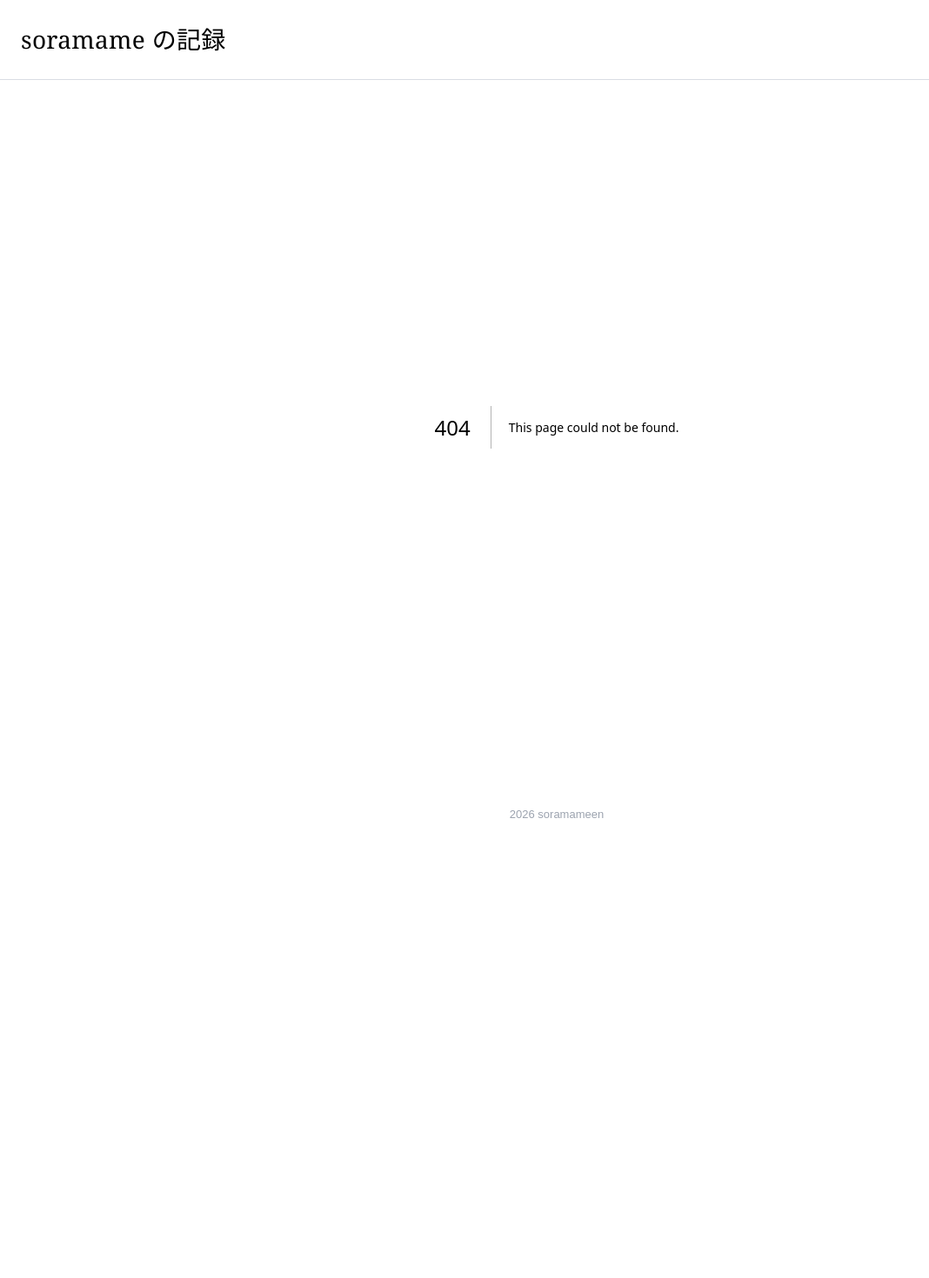
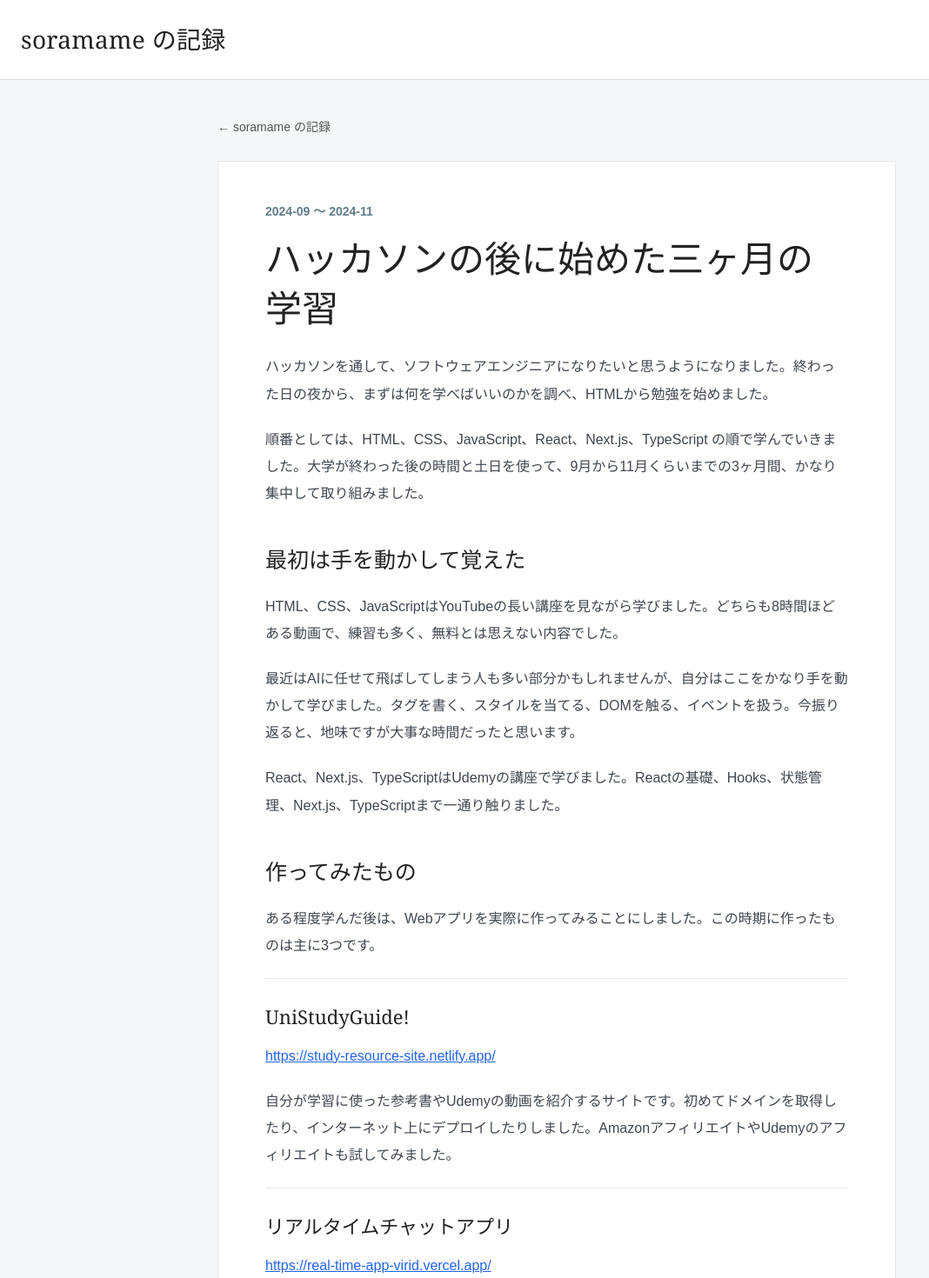
Before and after one commit to soramameen/portfolio-nextjs, a Next.js app: page /learning in a window 1280 px wide. Before the commit this address had no page. Shown: the top 1470 px of the page at 87% size, without its empty margins (0-1068 px from the left). Before the commit the page ends 981 px from the top, so only its background shows below. Built offline with nearby package versions, Linux system fonts and the light colour scheme.

Commit message:
add: learning page

```diff
--- /dev/null
+++ b/app/learning/page.tsx
@@ -0,0 +1,86 @@
+import Link from "next/link";
+
+const basePath =
+  process.env.NODE_ENV === "development" ? "" : "/portfolio-nextjs";
+
+export default function Learning() {
+  return (
+    <main className="wrap">
+      <Link className="back" href="/">
+        ← soramame の記録
+      </Link>
+      <article>
+        <div className="date">2024-09 〜 2024-11</div>
+        <h1>ハッカソンの後に始めた三ヶ月の学習</h1>
+
+        <p>
+          ハッカソンを通して、ソフトウェアエンジニアになりたいと思うようになりました。終わった日の夜から、まずは何を学べばいいのかを調べ、HTMLから勉強を始めました。
+        </p>
+        <p>
+          順番としては、HTML、CSS、JavaScript、React、Next.js、TypeScript
+          の順で学んでいきました。大学が終わった後の時間と土日を使って、9月から11月くらいまでの3ヶ月間、かなり集中して取り組みました。
+        </p>
+
+        <h2>最初は手を動かして覚えた</h2>
+        <p>
+          HTML、CSS、JavaScriptはYouTubeの長い講座を見ながら学びました。どちらも8時間ほどある動画で、練習も多く、無料とは思えない内容でした。
+        </p>
+        <p>
+          最近はAIに任せて飛ばしてしまう人も多い部分かもしれませんが、自分はここをかなり手を動かして学びました。タグを書く、スタイルを当てる、DOMを触る、イベントを扱う。今振り返ると、地味ですが大事な時間だったと思います。
+        </p>
+        <p>
+          React、Next.js、TypeScriptはUdemyの講座で学びました。Reactの基礎、Hooks、状態管理、Next.js、TypeScriptまで一通り触りました。
+        </p>
+
+        <h2>作ってみたもの</h2>
+        <p>
+          ある程度学んだ後は、Webアプリを実際に作ってみることにしました。この時期に作ったものは主に3つです。
+        </p>
+
+        <section className="work">
+          <h3>UniStudyGuide!</h3>
+          <p>
+            <a className="link" href="https://study-resource-site.netlify.app/">
+              https://study-resource-site.netlify.app/
+            </a>
+          </p>
+          <p>
+            自分が学習に使った参考書やUdemyの動画を紹介するサイトです。初めてドメインを取得したり、インターネット上にデプロイしたりしました。AmazonアフィリエイトやUdemyのアフィリエイトも試してみました。
+          </p>
+        </section>
+
+        <section className="work">
+          <h3>リアルタイムチャットアプリ</h3>
+          <p>
+            <a className="link" href="https://real-time-app-virid.vercel.app/">
+              https://real-time-app-virid.vercel.app/
+            </a>
+          </p>
+          <p>
+            LINEのようなリアルタイムチャットを作ってみたいと思い、Goを使って作りました。当時はリアルタイム通信ならGoが良いのかなと思っていました。友達が5人くらいでワイワイ使ってくれたのが嬉しかったです。
+          </p>
+        </section>
+
+        <section className="work">
+          <h3>ITニュースをクイズ化するサイト</h3>
+          <p>
+            <a className="link" href="https://final-news-app-tau.vercel.app/">
+              https://final-news-app-tau.vercel.app/
+            </a>
+          </p>
+          <p>
+            AI関連のニュースが毎日のように出ていて、追いかけるのが難しいと感じて作りました。人気のテックニュースを取得し、LLMのAPIでクイズ化して、クイズ形式でキャッチアップできるようにしました。
+          </p>
+          <p>
+            最初はその場で毎回生成する形にしていましたが、時間もお金もかかるため、毎朝決まった時間にクイズを生成する形に変更しました。
+          </p>
+        </section>
+
+        <h2>振り返って</h2>
+        <p className="note">
+          この3ヶ月で、Webアプリを作るための基本を一気に学びました。完成度が高いものばかりではありませんが、分からないことを調べながら作り切る経験を積めた時期でした。
+        </p>
+      </article>
+    </main>
+  );
+}
```
